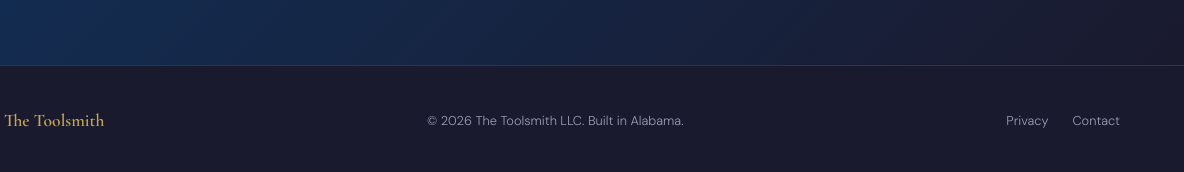
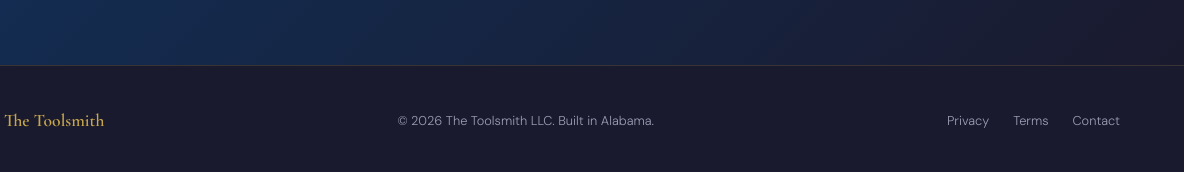
Before and after one commit to GidgetPINK/toolsmith-site, a website: page index-full.html in a window 1280 px wide. Shown: the part 5032-5204 px from the top of the page, 96-1280 px from the left. Drawn offline with nearby package versions, Linux system fonts and the light colour scheme.

Commit message:
add terms link to home page footer

```diff
--- a/index-full.html
+++ b/index-full.html
@@ -433,6 +433,7 @@ footer{background:var(--charcoal);border-top:1px solid var(--cb);padding:2.5rem
   <span class="fnote">&copy; 2026 The Toolsmith LLC. Built in Alabama.</span>
   <div class="flinks">
     <a href="/privacy">Privacy</a>
+    <a href="/terms">Terms</a>
     <a href="#" onclick="openInquiry();return false;">Contact</a>
   </div>
 </footer>
```
